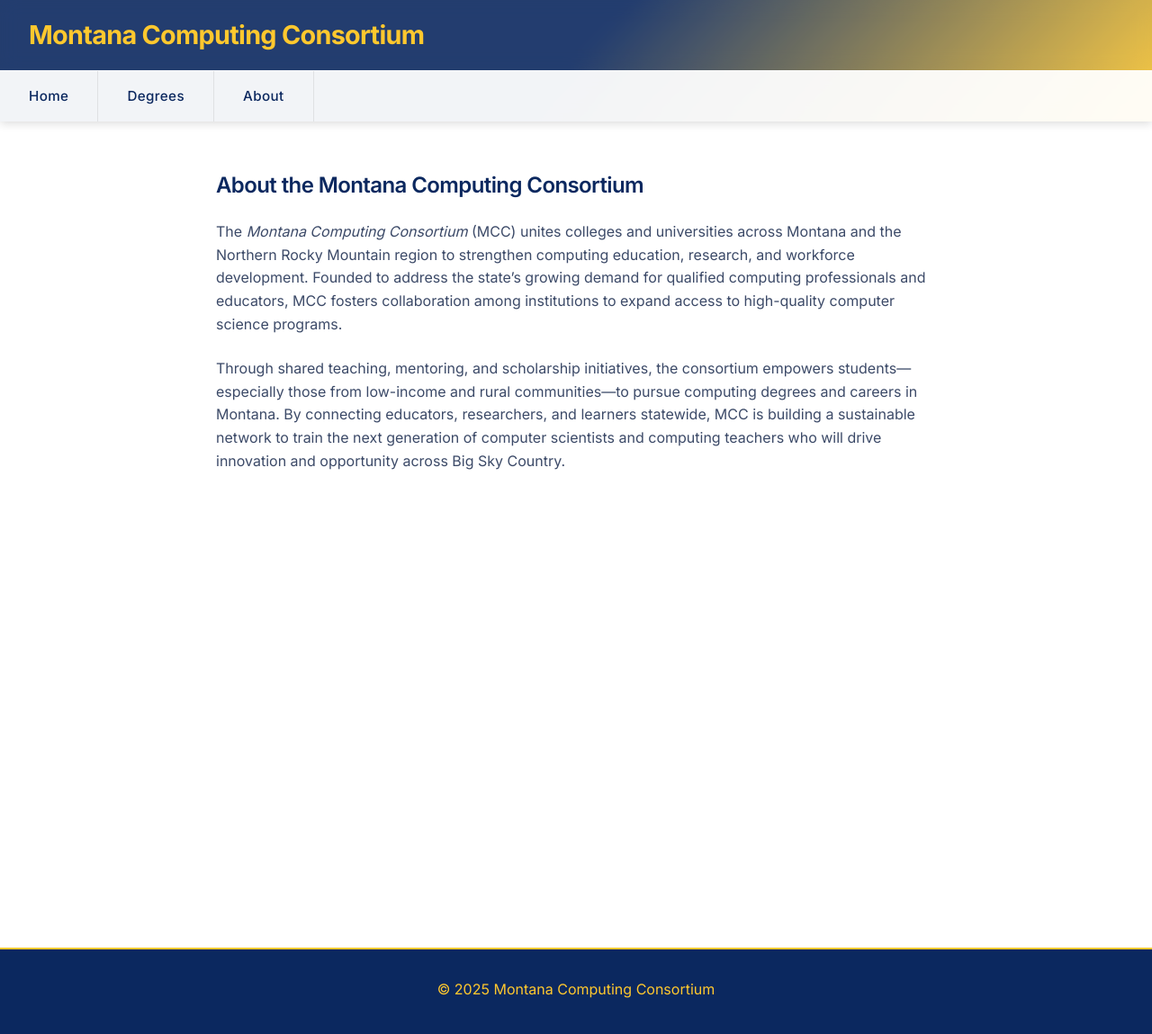
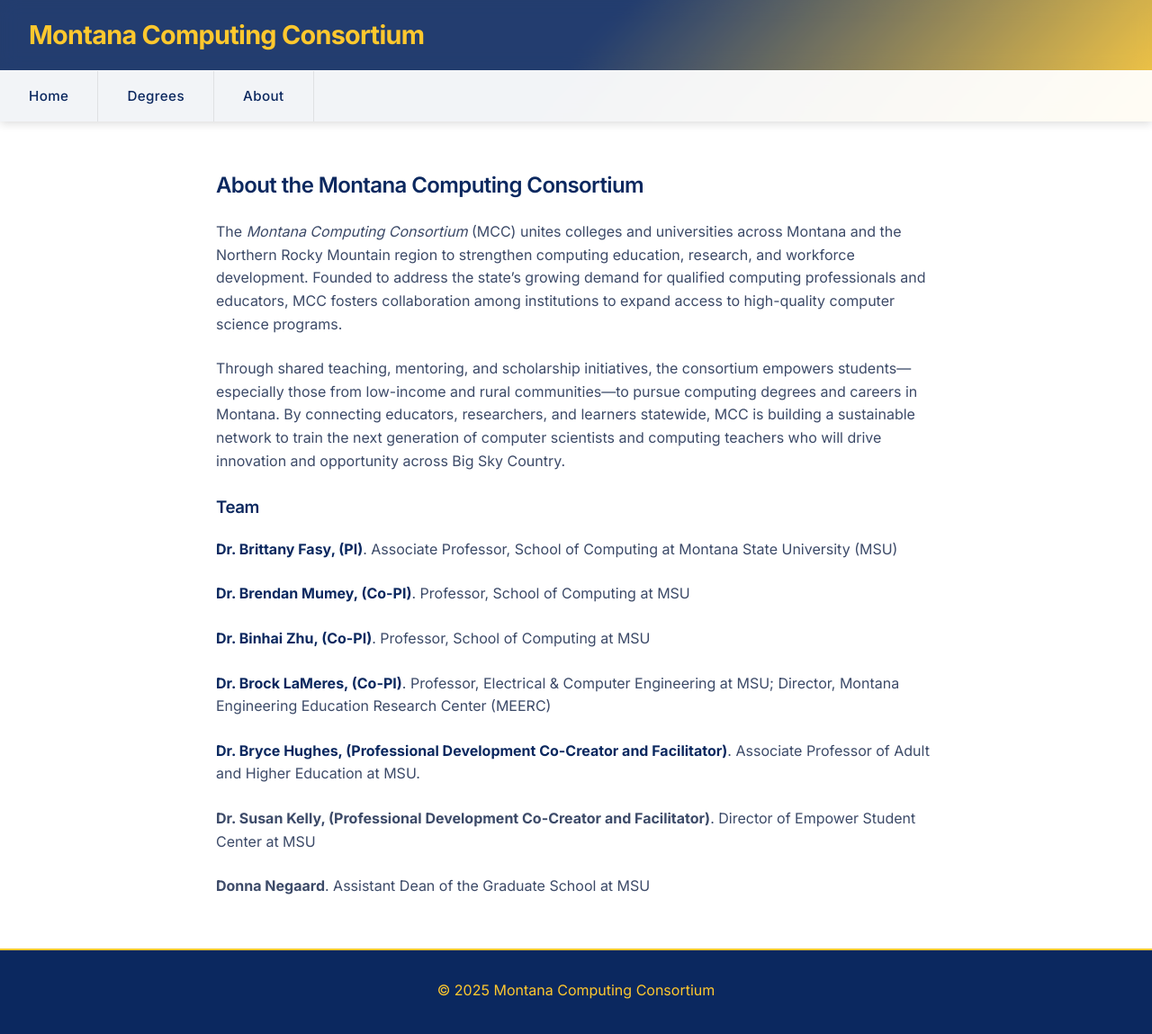
Before and after one commit to msu/montanacomputing, a Jekyll site: the page built from about.md, in a window 1280 px wide and 1153 px high. Shown: the top 1149 px of the window at 90% size. Built offline with Jekyll 4.4.1, drawn with Linux system fonts in a browser that asks for light colours.

Commit message:
Fill in Team section

```diff
--- a/about.md
+++ b/about.md
@@ -20,3 +20,29 @@ By connecting educators, researchers, and learners statewide,
 MCC is building a sustainable network to train the next generation of
 computer scientists and computing teachers who will drive innovation
 and opportunity across Big Sky Country.
+
+### Team
+
+[**Dr. Brittany Fasy, (PI)**](https://www.cs.montana.edu/directory/1812041/brittany-fasy).
+Associate Professor, School of Computing at Montana State University (MSU)
+
+[**Dr. Brendan Mumey, (Co-PI)**](https://www.cs.montana.edu/directory/1524423/brendan-mumey).
+Professor, School of Computing at MSU
+
+[**Dr. Binhai Zhu, (Co-PI)**](https://www.cs.montana.edu/directory/1524789/binhai-zhu).
+Professor, School of Computing at MSU
+
+[**Dr. Brock LaMeres, (Co-PI)**](https://ece.montana.edu/directory/faculty/1524289/brock-lameres).
+Professor, Electrical & Computer Engineering at MSU;
+Director, Montana Engineering Education Research Center (MEERC)
+
+[**Dr. Bryce Hughes, (Professional Development Co-Creator and Facilitator)**](https://www.montana.edu/education/directory/1793286/bryce-hughes).
+Associate Professor of Adult and Higher Education at MSU.
+
+**Dr. Susan Kelly, (Professional Development Co-Creator and Facilitator)**.
+Director of Empower Student Center at MSU
+
+**Donna Negaard**. Assistant Dean of the Graduate School at MSU
+
+<!-- ### Grant and Funding Information -->
+<!-- TODO: Add grant details and funding information -->
```
